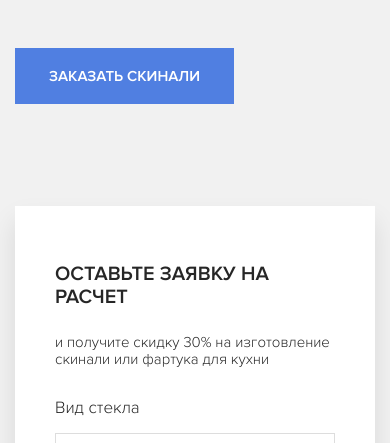
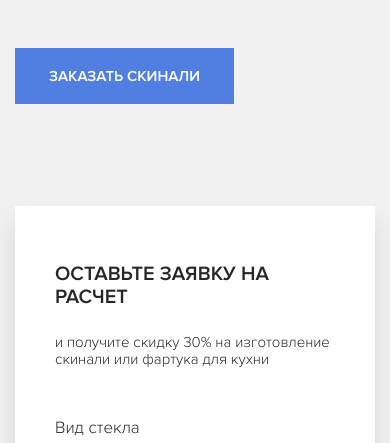
Before and after one commit to loshenkov-dmitry/skinali, a plain HTML site: page index.html in a window 390 px wide. Shown: the part 401-844 px from the top of the page. Drawn offline with nearby package versions, Linux system fonts and the light colour scheme; a script that the page names is missing.

Commit message:
Add files via upload

```diff
--- a/css/style.css
+++ b/css/style.css
@@ -695,6 +695,9 @@ img {
     -ms-flex-preferred-size: 100%;
         flex-basis: 100%;
     margin-bottom: 60px;
+  }
+  .form__label {
+    margin-top: 20px;
   }
 }
 
```
Also changed, not shown: 1 other file.
